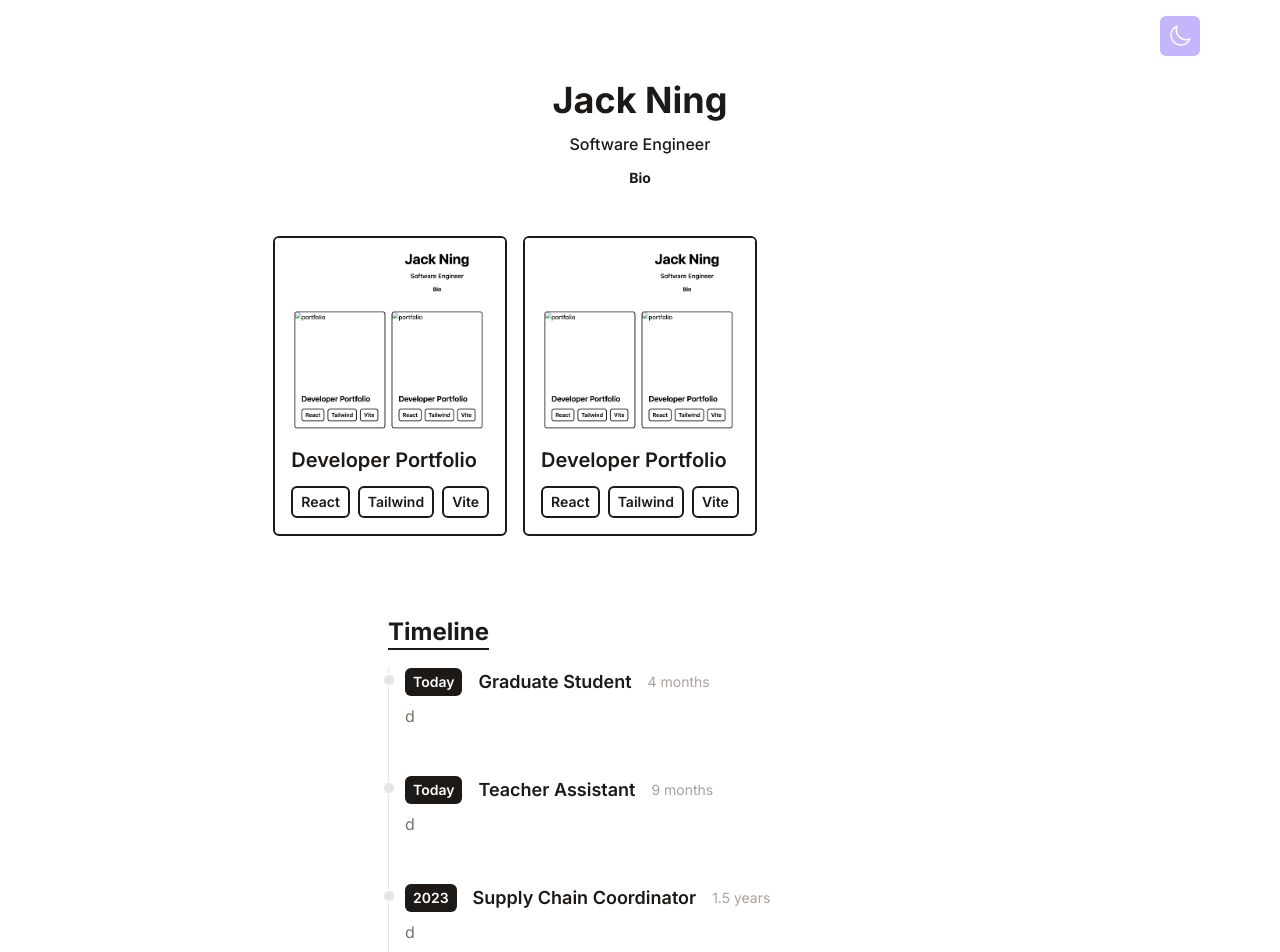
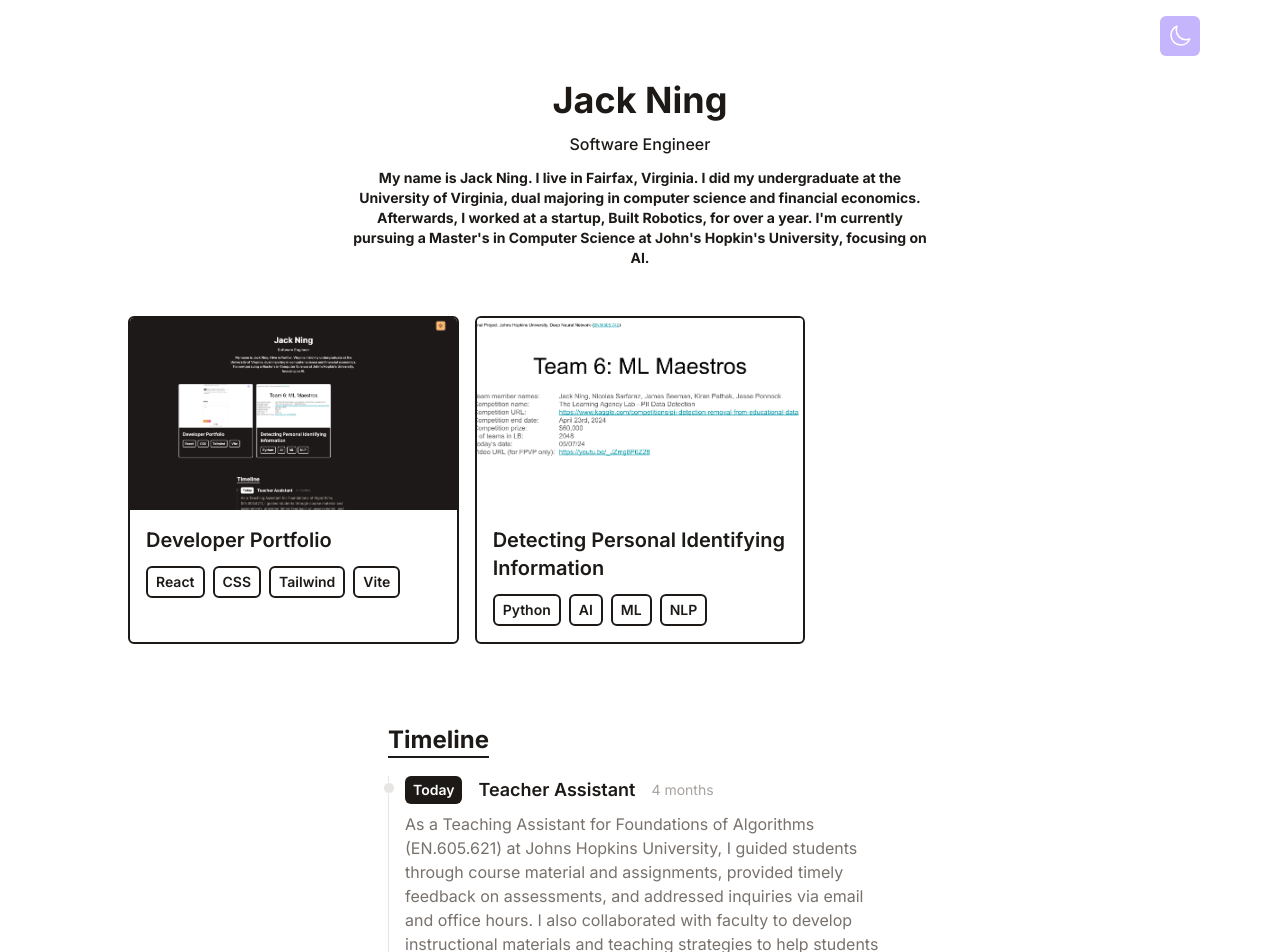
Before and after one commit to jackjsning/jack-portfolio, a React (Vite) app: page / in a window 1280 px wide. Shown: the top 952 px of the page. Built offline with nearby package versions, Linux system fonts and the light colour scheme.

Commit message:
filled in information in all sections

```diff
--- a/src/components/Contact.jsx
+++ b/src/components/Contact.jsx
@@ -10,7 +10,7 @@ function Contact() {
                     method="POST"
                     className="flex flex-col w-full md:w-7/12"
                 >
-                    <Title>Timeline</Title>
+                    <Title>Contact</Title>
                     <input
                         type="text"
                         name="email"
--- a/src/components/Intro.jsx
+++ b/src/components/Intro.jsx
@@ -10,7 +10,7 @@ function Intro() {
             <p className="text-base md:text-x1
             mb-3 font-medium">Software Engineer</p>
             <p className="text-sm max-w-xl mb-6 font-bold">
-                Bio
+            My name is Jack Ning. I live in Fairfax, Virginia. I did my undergraduate at the University of Virginia, dual majoring in computer science and financial economics. Afterwards, I worked at a startup, Built Robotics, for over a year. I'm currently pursuing a Master's in Computer Science at John's Hopkin's University, focusing on AI.
             </p>
         </div>
     )
--- a/src/data/portfolio.js
+++ b/src/data/portfolio.js
@@ -2,13 +2,13 @@ export default [
     {
         title: 'Developer Portfolio',
         imgUrl: 'assets/jack-portfolio.png',
-        stack: ['React', 'Tailwind', 'Vite'],
+        stack: ['React', 'CSS', 'Tailwind', 'Vite'],
         link: 'https://jackjsning.github.io/jack-portfolio/',
     },
     {
-        title: 'Developer Portfolio',
-        imgUrl: '/assets/jack-portfolio.png',
-        stack: ['React', 'Tailwind', 'Vite'],
-        link: 'https://jackjsning.github.io/jack-portfolio',
+        title: 'Detecting Personal Identifying Information',
+        imgUrl: 'assets/PII-Detection.png',
+        stack: ['Python', 'AI', 'ML', 'NLP'],
+        link: 'https://www.youtube.com/watch?v=_JZmg8P6Z28',
     },
 ]
--- a/src/data/timeline.js
+++ b/src/data/timeline.js
@@ -1,24 +1,24 @@
 export default [
     {
         year: 'Today',
-        title: 'Graduate Student',
+        title: 'Teacher Assistant',
         duration: '4 months',
         details:
-        'd',
+        "As a Teaching Assistant for Foundations of Algorithms (EN.605.621) at Johns Hopkins University, I guided students through course material and assignments, provided timely feedback on assessments, and addressed inquiries via email and office hours. I also collaborated with faculty to develop instructional materials and teaching strategies to help students understand complex topics.",
     },
     {
         year: 'Today',
-        title: 'Teacher Assistant',
+        title: 'Graduate Student',
         duration: '9 months',
         details:
-        'd',
+        "I'm currently pursuing a Master's Degree at Johns Hopkins University with a focus on artificial intelligence and machine learning",
     },
     {
         year: '2023',
         title: 'Supply Chain Coordinator',
-        duration: '1.5 years',
+        duration: '16 months',
         details:
-        'd',
+        'I worked at Built Robotics Inc., participating in multiple development cycles to prototype various products, including the RPD 35 autonomous piledriver and multiple iterations of the Exosystem, a robot used to autonomously operate excavators. I coordinated the logistics and movement of equipment and components to various national and international job sites and facilities and supervised automated testing via Github scheduled pipelines and wrote Python unit and coverage tests to verify proper hardware functionality.',
     },
     {
         year: '2021',
```
Also changed, not shown: public/assets/PII-Detection.png (added), public/assets/jack-portfolio.png.
